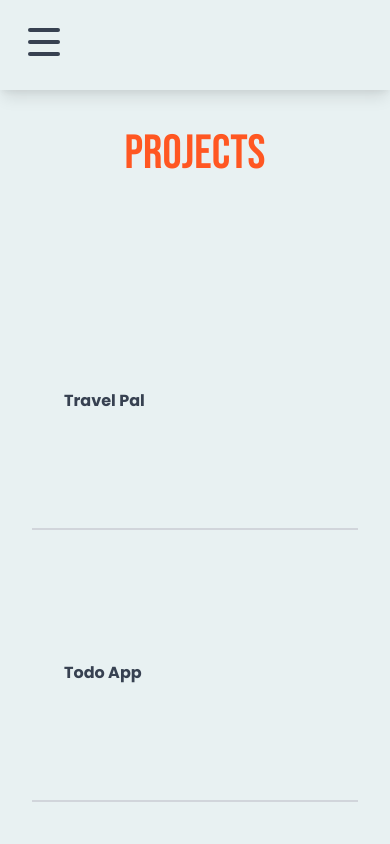
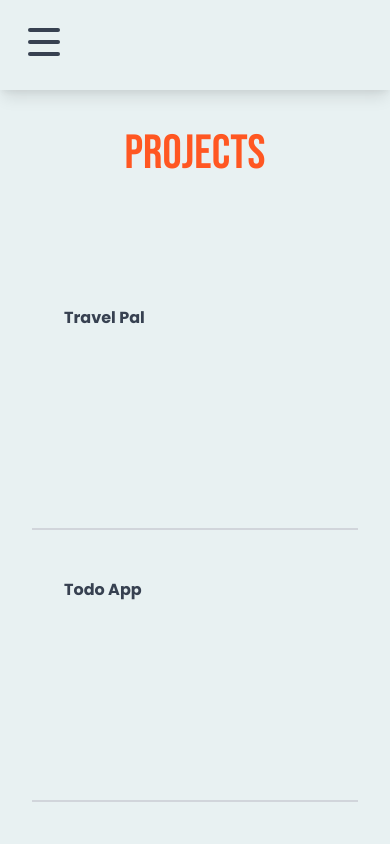
Before and after one commit to skystanoyevitch/sky-portfolio, a React (Create React App) app: page /Portfolio in a window 390 px wide. Shown: the top 844 px of the page. Built offline with nearby package versions, Linux system fonts and the light colour scheme; grey boxes are pictures that could not be loaded.

Commit message:
fixed to project list animation on mobile

```diff
--- a/src/Pages/Portfolio/Portfolio.jsx
+++ b/src/Pages/Portfolio/Portfolio.jsx
@@ -1,4 +1,4 @@
-import React from "react";
+import React, { useState } from "react";
 // import Footer from "./Footer";
 import { useInView } from "react-intersection-observer";
 import { motion } from "framer-motion";
@@ -18,9 +18,15 @@ const page2Variant = {
 };
 
 function Portfolio() {
+	const [projectDeets, setProjectDeets] = useState(false);
 	const { ref, inView } = useInView({
 		triggerOnce: true,
 	});
+
+	function handleClick() {
+		console.log(projectDeets);
+		setProjectDeets((prevState) => !prevState);
+	}
 	return (
 		<div className="">
 			<motion.div
@@ -73,10 +79,17 @@ function Portfolio() {
 						<div className="w-full">
 							<ul>
 								{allProjects.map((project, i) => (
-									<div className="group">
+									<div
+										className="group"
+										onClick={handleClick}
+									>
 										<li
 											key={i}
-											className="hover:transition-all hover:duration-300 my-4 md:my-10 w-full h-64 border-b-2 lg:hover:h-156 flex items-center lg:items-start lg:flex-col"
+											className={`${
+												projectDeets
+													? "transition-all duration-300 h-156 "
+													: "h-64 flex"
+											}hover:transition-all hover:duration-300 my-4 md:my-10 w-full border-b-2 lg:h-64 lg:hover:h-156 items-center lg:items-start lg:flex-col`}
 										>
 											<a
 												href={project.to}
@@ -84,12 +97,20 @@ function Portfolio() {
 												rel="noreferrer"
 												className=""
 											>
-												<h1 className="font-poppins font-bold text-gray-700 lg:text-4xl p-8 lg:p-16 hover:scale-200 hover:underline hover:underline-offset-4  decoration-4 hover:decoration-mainColor">
+												<h1
+													className={`font-poppins font-bold text-gray-700 lg:text-4xl p-8 lg:p-16 hover:underline hover:underline-offset-4  decoration-4 hover:decoration-mainColor`}
+												>
 													{project.name}
 												</h1>
 											</a>
 											<div
-												className={`${project.thumbnail} lg:h-full lg:w-full shadow-mainBoxShadow opacity-0 group-hover:opacity-100 group-hover:transition-all`}
+												className={`${
+													project.thumbnail
+												} ${
+													projectDeets
+														? "transition-all duration-300 opacity-100 w-full h-48 "
+														: "transition-all duration-300 opactiy-0 "
+												} lg:h-full lg:w-full shadow-mainBoxShadow group-hover:opacity-100 group-hover:transition-all`}
 											></div>
 										</li>
 									</div>
```
